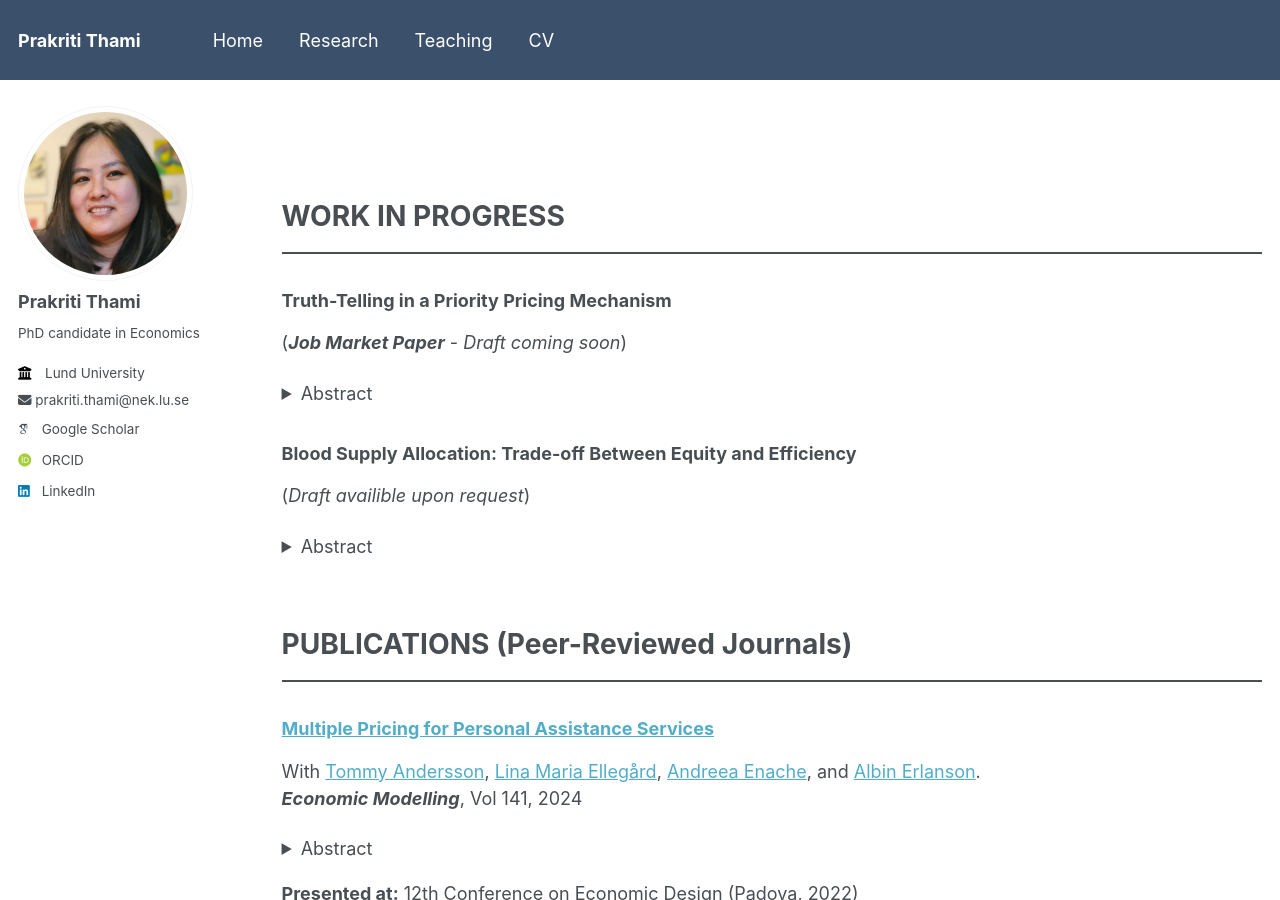
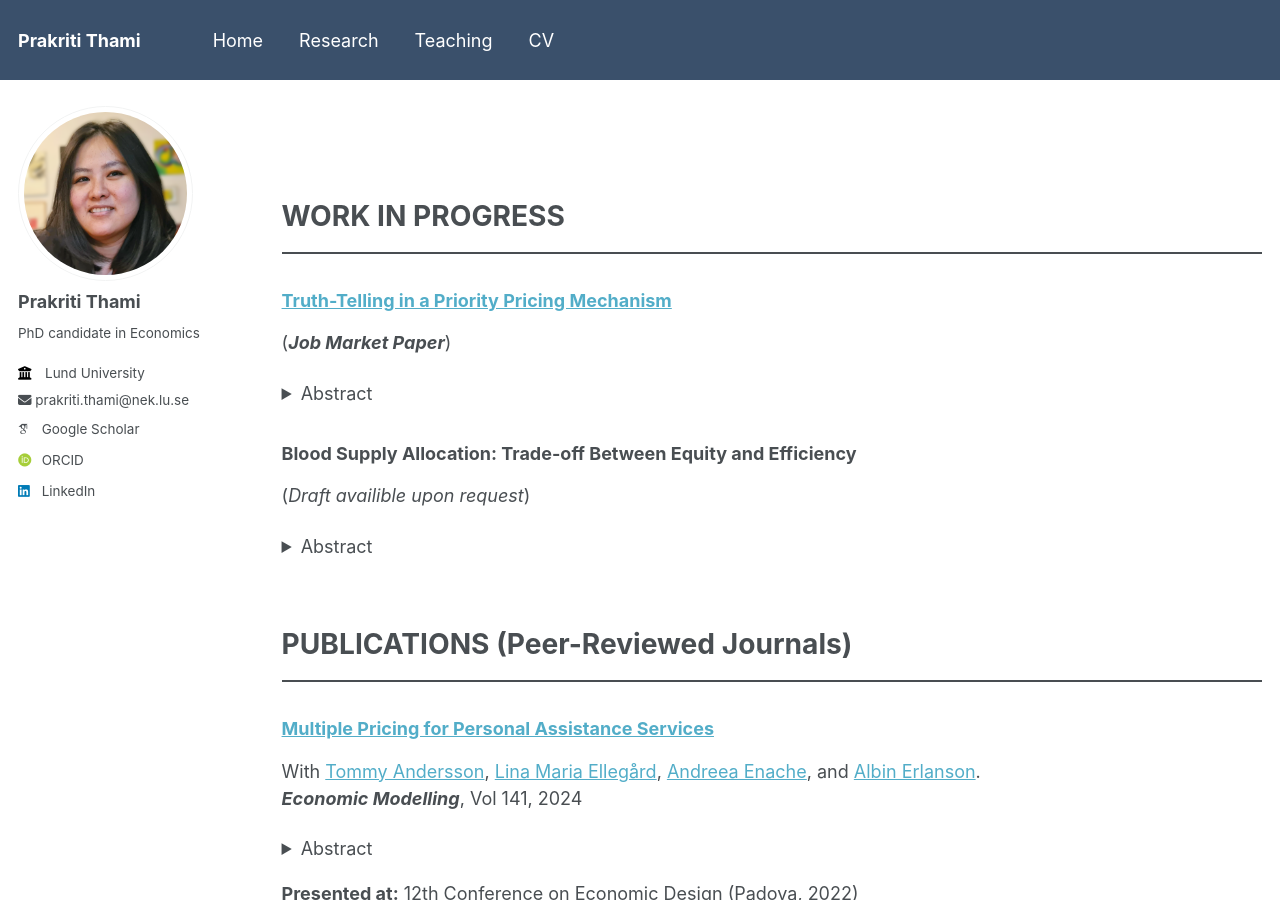
Before and after one commit to prakritithami/prakritithami.github.io, a Jekyll site: the page built from _research/papers.md, in a window 1280 px wide and 900 px high. Built offline with Jekyll 4.4.1, drawn with Linux system fonts in a browser that asks for light colours; some web fonts are replaced.

Commit message:
Update papers.md

```diff
--- a/_research/papers.md
+++ b/_research/papers.md
@@ -9,8 +9,8 @@ author_profile: true
 # WORK IN PROGRESS
 <hr style="border: 1.5px solid;">
 
-### Truth-Telling in a Priority Pricing Mechanism
-(_**Job Market Paper**_ - _Draft coming soon_)
+### [Truth-Telling in a Priority Pricing Mechanism](https://raw.githubusercontent.com/prakritithami/prakritithami.github.io/master/files/draft.pdf)
+(_**Job Market Paper**_)
 <details>
   <summary>Abstract</summary>
   <p align="justify"> This paper studies the impact of truth-telling preferences on aggregate consumer welfare within a priority pricing (PP) mechanism. Traditional models assume individuals always misrepresent private information to maximize payoffs, yet recent evidence suggests there may be an innate preference for truth-telling. By incorporating these preferences, I find that PP enhances welfare over uniform pricing only when the probability of non-truthful individuals surpasses a critical threshold, suggesting that PP
```
